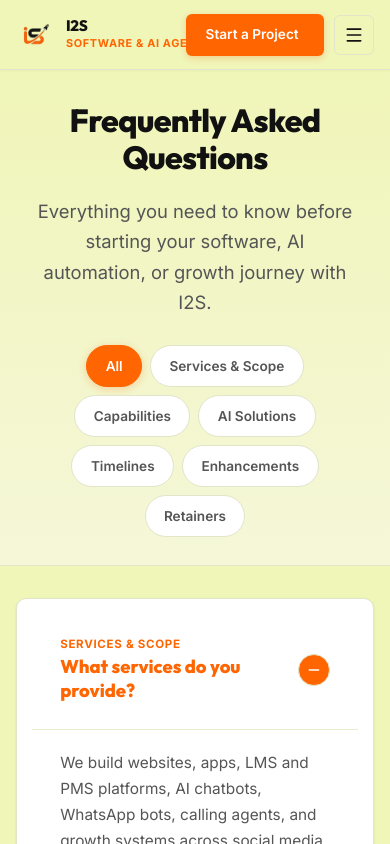
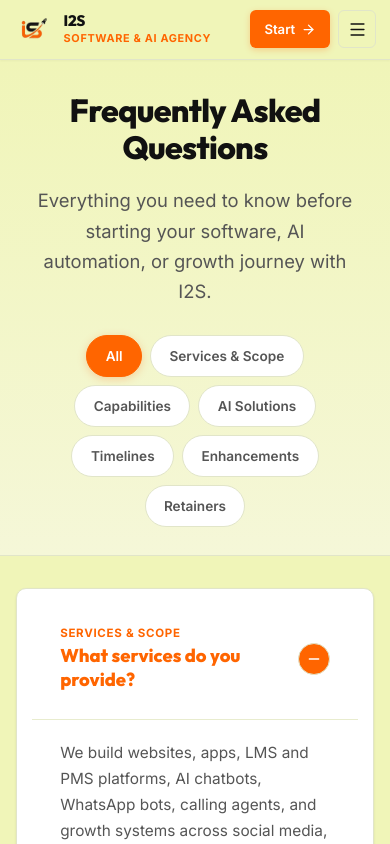
Before and after one commit to rajeev8299/i2s, a React (Vite) app: page /#/faq in a window 390 px wide. Shown: the top 844 px of the page. Built offline with nearby package versions, Linux system fonts and the light colour scheme.

Commit message:
fix(responsive): resolve mobile header button overflow and optimize mobile/tablet layout

```diff
--- a/src/components/PublicLayout.jsx
+++ b/src/components/PublicLayout.jsx
@@ -142,7 +142,7 @@ export const PublicNavbar = () => {
       </nav>
 
       {/* Action Buttons & Mobile Hamburger */}
-      <div style={{ display: 'flex', alignItems: 'center', gap: '0.65rem' }}>
+      <div className="public-navbar-actions" style={{ display: 'flex', alignItems: 'center', gap: '0.5rem', flexShrink: 0 }}>
         <Link
           to="/login"
           className="btn-outline hidden-mobile"
@@ -162,17 +162,20 @@ export const PublicNavbar = () => {
 
         <Link
           to="/contact"
-          className="btn-primary"
+          className="btn-primary public-header-cta"
           style={{
             fontSize: '0.85rem',
-            padding: '0.6rem 1.25rem',
+            padding: '0.55rem 1.15rem',
             display: 'inline-flex',
             alignItems: 'center',
             gap: '0.35rem',
-            textDecoration: 'none'
+            textDecoration: 'none',
+            whiteSpace: 'nowrap'
           }}
         >
-          Start a Project <ArrowRight size={16} />
+          <span className="cta-text-full">Start a Project</span>
+          <span className="cta-text-short">Start</span>
+          <ArrowRight size={15} />
         </Link>
 
         {/* Mobile Menu Toggle Button */}
@@ -185,17 +188,18 @@ export const PublicNavbar = () => {
             background: 'none',
             border: '1px solid var(--border-color)',
             borderRadius: 'var(--radius-sm)',
-            padding: '0.5rem',
+            padding: '0.45rem',
             cursor: 'pointer',
             display: 'none',
             alignItems: 'center',
             justifyContent: 'center',
             color: 'var(--text-main)',
-            minHeight: '40px',
-            minWidth: '40px'
+            minHeight: '38px',
+            minWidth: '38px',
+            flexShrink: 0
           }}
         >
-          {mobileMenuOpen ? <X size={20} /> : <Menu size={20} />}
+          {mobileMenuOpen ? <X size={19} /> : <Menu size={19} />}
         </button>
       </div>
 
--- a/src/styles/index.css
+++ b/src/styles/index.css
@@ -1040,6 +1040,21 @@ button:not(.btn-icon):not(.badge), .btn-primary, .btn-secondary, .btn-outline, .
 .brand-text-desktop {
   display: inline;
 }
+.cta-text-full {
+  display: inline;
+}
+.cta-text-short {
+  display: none;
+}
+
+@media (max-width: 480px) {
+  .cta-text-full {
+    display: none !important;
+  }
+  .cta-text-short {
+    display: inline !important;
+  }
+}
 
 @media (max-width: 900px) {
   .hidden-mobile {
@@ -1454,17 +1469,27 @@ img, video, iframe, svg {
 /* Mobile responsive touch targets & padding */
 @media (max-width: 640px) {
   .public-navbar-header {
-    padding: 0.85rem 1rem !important;
+    padding: 0.65rem 0.85rem !important;
+  }
+
+  .public-header-cta {
+    min-height: 38px !important;
+    padding: 0.45rem 0.85rem !important;
+    font-size: 0.82rem !important;
   }
 
   .btn-primary, .btn-secondary, .btn-outline {
-    min-height: 42px;
-  }
-
-  /* Make sure wide button padding doesn't overflow */
-  .btn-primary {
-    padding-left: 1.15rem !important;
-    padding-right: 1.15rem !important;
+    min-height: 40px;
+  }
+}
+
+@media (max-width: 360px) {
+  .public-navbar-header {
+    padding: 0.55rem 0.65rem !important;
+  }
+  .public-header-cta {
+    padding: 0.4rem 0.65rem !important;
+    font-size: 0.78rem !important;
   }
 }
 
```
